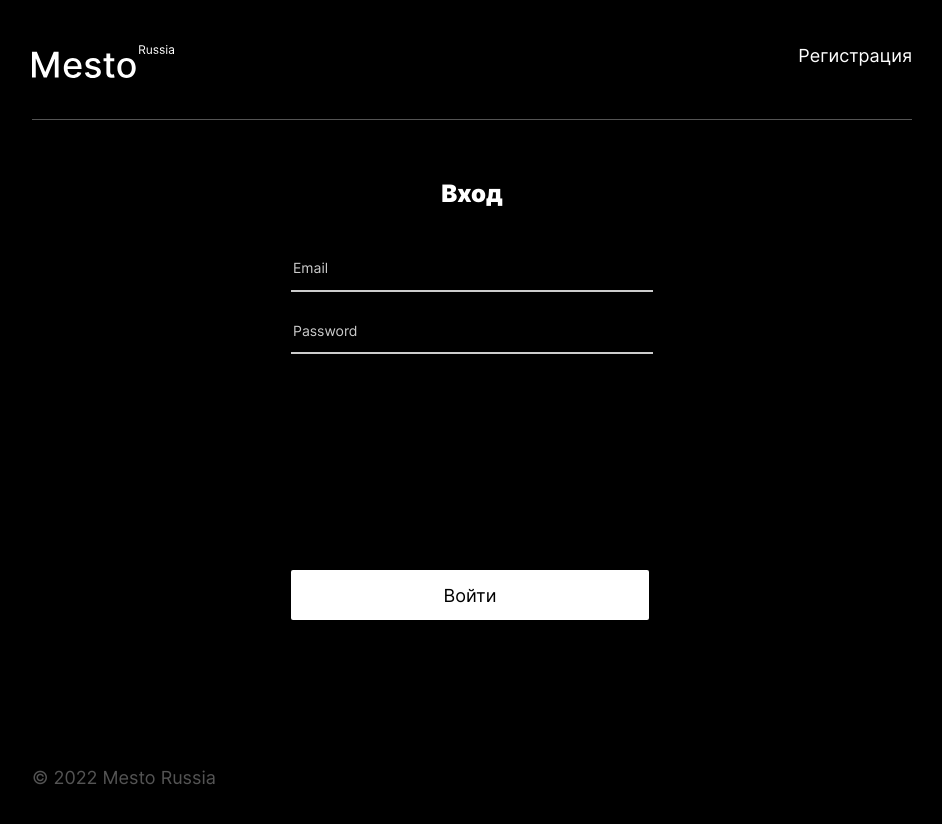
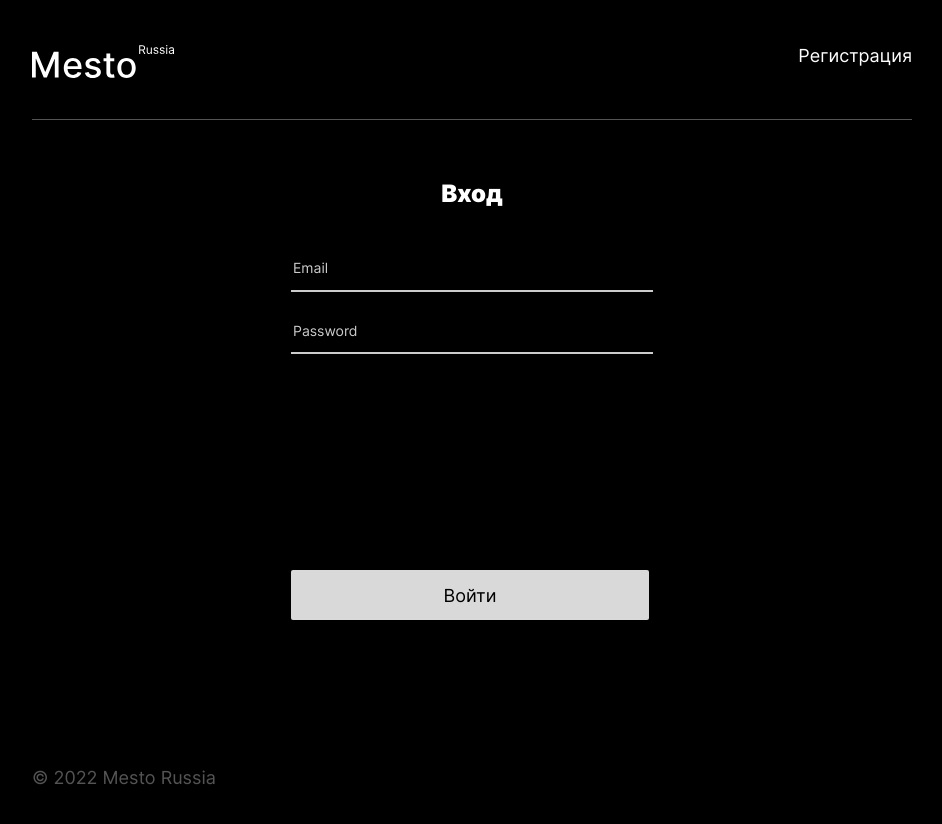
Before and after one commit to HeikkeB/react-mesto-auth, a React (Create React App) app: page /sign-in in a window 1280 px wide. In both pictures the pointer is over the button "Войти". Shown: the top 824 px of the page, without its empty margins (168-1110 px from the left). Built offline with nearby package versions, Linux system fonts and the light colour scheme; no server answers.

Commit message:
feat: make css

```diff
--- a/src/blocks/auth/__link/auth__link.css
+++ b/src/blocks/auth/__link/auth__link.css
@@ -8,4 +8,9 @@
   color: #ffffff;
   text-decoration: none;
   margin: 15px 0 0;
+  transition: opacity 0.3s ease;
 }
+
+.auth__link:hover {
+  opacity: 0.6;
+}
--- a/src/blocks/auth/__submit-btn/auth__submit-btn.css
+++ b/src/blocks/auth/__submit-btn/auth__submit-btn.css
@@ -12,4 +12,10 @@
   border: none;
   text-align: center;
   color: #000000;
+  cursor: pointer;
+  transition: opacity 0.3s ease;
 }
+
+.auth__submit-btn:hover {
+  opacity: 0.85;
+}
--- a/src/blocks/header/__link/header__link.css
+++ b/src/blocks/header/__link/header__link.css
@@ -11,7 +11,12 @@
   margin: 0 24px 0 0;
   height: 22px;
   cursor: pointer;
+  transition: opacity 0.3s ease;
 }
 .header__link:last-child {
   margin-right: 0;
 }
+
+.header__link:hover {
+  opacity: 0.6;
+}
```
